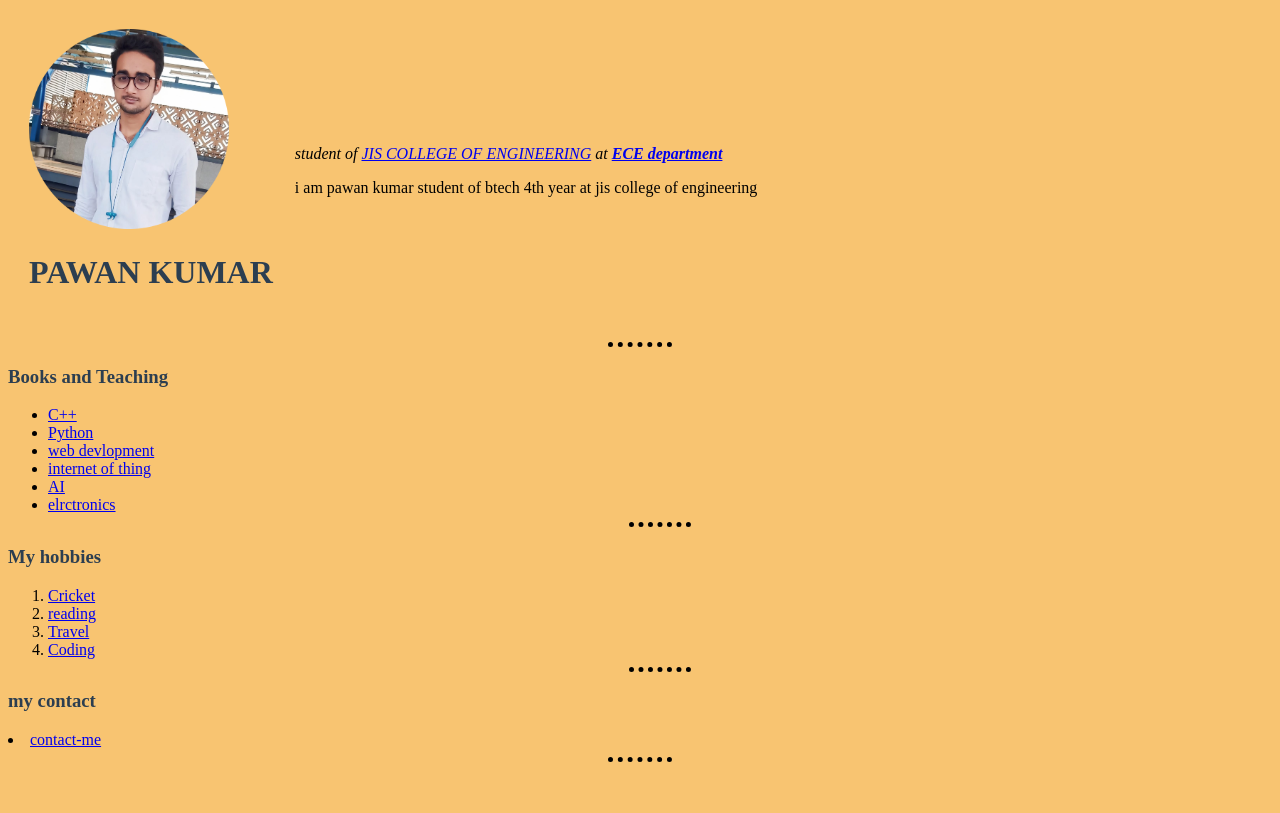
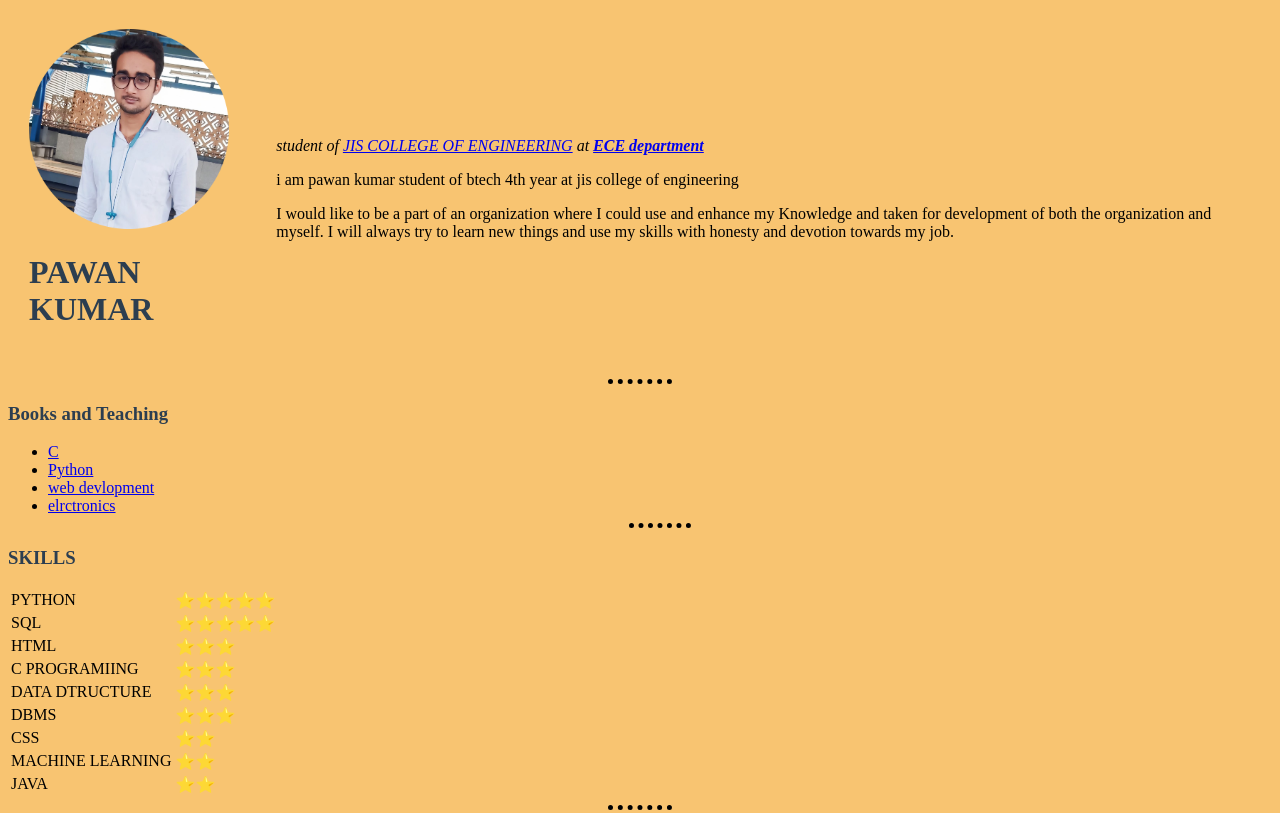
Before and after one commit to Pawan87099/mysite, a plain HTML site: page index.html in a window 1280 px wide. Shown: the top 813 px of the page. Drawn offline with Linux system fonts and the light colour scheme.

Commit message:
Add files via upload

```diff
--- a/index.html
+++ b/index.html
@@ -29,20 +29,61 @@
     <td><img src="Pawan pic-modified.png" alt="pawan profile picture  width="300" height="200">
   <h1>PAWAN KUMAR</h1></td>
     <td><p><em>student of <a href="https://www.jiscollege.ac.in/">JIS COLLEGE OF ENGINEERING</a> at <strong><a href="http://www.iitkgp.ac.in/department/EC">ECE department</a> </strong></em></p>
-    <p>i am pawan kumar student of btech 4th year at jis college of engineering </p></td>
+    <p>i am pawan kumar student of btech 4th year at jis college of engineering </p><p>I would like to be a part of an organization where I could use and enhance my
+Knowledge and taken for development of both the organization and myself. I
+will always try to learn new things and use my skills with honesty and devotion
+towards my job.</p></td>
   </tr>
 </table>
 <hr>
 <h3>Books and Teaching</h3>
 <ul>
-  <li><a href="https://en.wikipedia.org/wiki/C%2B%2B">C++</a></li>
+  <li><a href="https://en.wikipedia.org/wiki/C%2B%2B">C</a></li>
   <li><a href="https://en.wikipedia.org/wiki/Python_(programming_language)">Python</a></li>
   <li><a href="https://en.wikipedia.org/wiki/Web_development">web devlopment</a></li>
-  <li><a href="https://en.wikipedia.org/wiki/Internet_of_things">internet of thing</a></li>
-  <li><a href="https://en.wikipedia.org/wiki/Artificial_intelligence">AI</a></li>
   <li><a href="https://www.shiksha.com/engineering/electronics-communication-engineering-chp">elrctronics</a></li>
   <hr>
 </ul>
+<h3>SKILLS</h3>
+<table>
+  <tr>
+    <td>PYTHON</td>
+    <td>⭐⭐⭐⭐⭐</td>
+  </tr>
+  <tr>
+    <td>SQL</td>
+    <td>⭐⭐⭐⭐⭐</td>
+  </tr>
+  <tr>
+    <td>HTML</td>
+    <td>⭐⭐⭐</td>
+  </tr>
+  <tr>
+    <td>C PROGRAMIING</td>
+    <td>⭐⭐⭐</td>
+  </tr>
+  <tr>
+    <td>DATA DTRUCTURE</td>
+    <td>⭐⭐⭐</td>
+  </tr>
+  <tr>
+    <td>DBMS</td>
+    <td>⭐⭐⭐</td>
+  </tr>
+  <tr>
+    <td>CSS</td>
+    <td>⭐⭐</td>
+  </tr>
+  <tr>
+    <td>MACHINE LEARNING</td>
+    <td>⭐⭐</td>
+  </tr>
+  <tr>
+    <td>JAVA</td>
+    <td>⭐⭐</td>
+  </tr>
+</table>
+<hr />
 <h3>My hobbies</h3>
 <ol>
   <li><a href="https://en.wikipedia.org/wiki/Cricket">Cricket</a></li>
```
